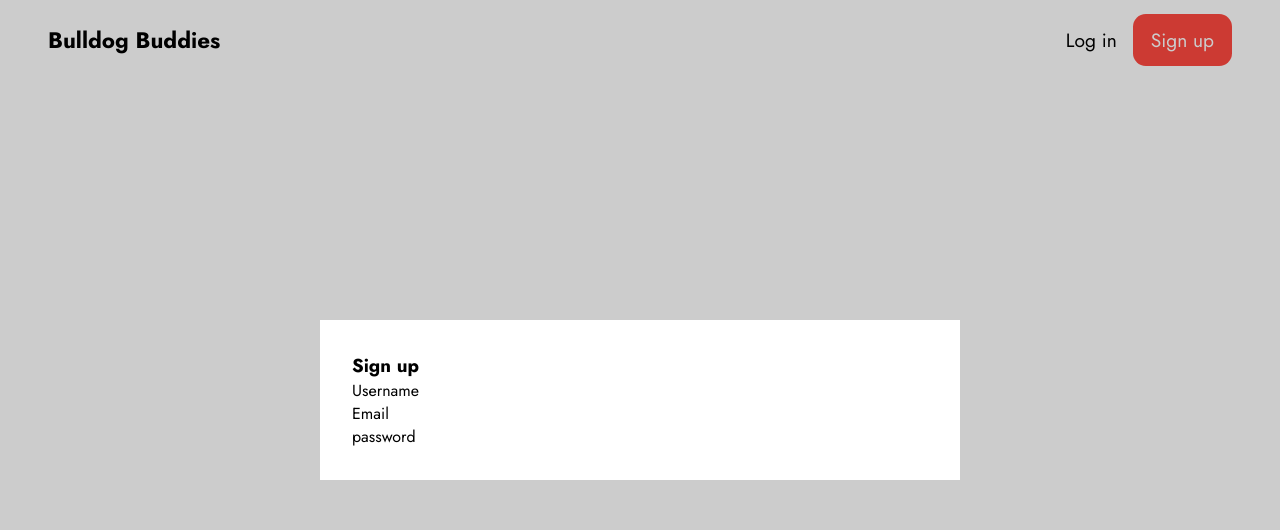
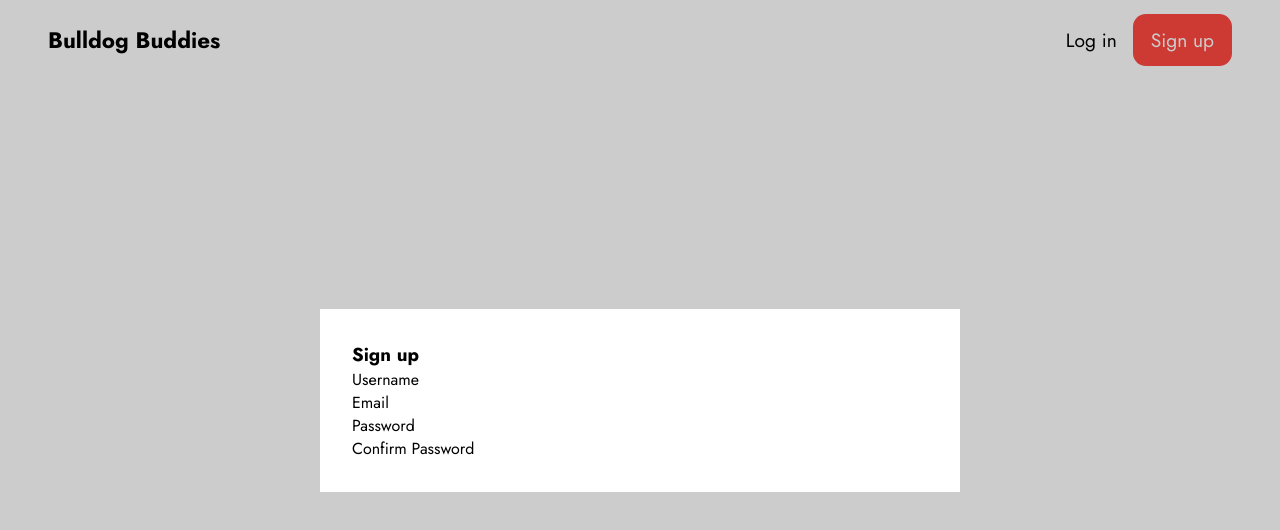
Before and after one commit to rishivandhan/BullDogBuddies, a React (Create React App) app in the folder bulldog-buddies/: page / in a window 1280 px wide. Both pictures are taken after a click on the button "Sign up". Shown: the top 530 px of the page. Built offline with nearby package versions, Linux system fonts and the light colour scheme; a web font is replaced by a local one.

Commit message:
toni updates

```diff
--- a/bulldog-buddies/src/App.js
+++ b/bulldog-buddies/src/App.js
@@ -1,5 +1,5 @@
 import React from 'react'
-import Navbar from './components/Navbar'
+import Navbar from './components/Navbar.js'
 import './App.css'
 
 function App() {
--- a/bulldog-buddies/src/components/Navbar.js
+++ b/bulldog-buddies/src/components/Navbar.js
@@ -24,7 +24,8 @@ function Navbar() {
           <h3>Sign up</h3>
           <p>Username</p>
           <p>Email</p>
-          <p>password</p>
+          <p>Password</p>
+          <p>Confirm Password</p>
         </Signup>
         <button className="nav-btn nav-close" onClick={showNavbar}>
           <FaTimes />
```
